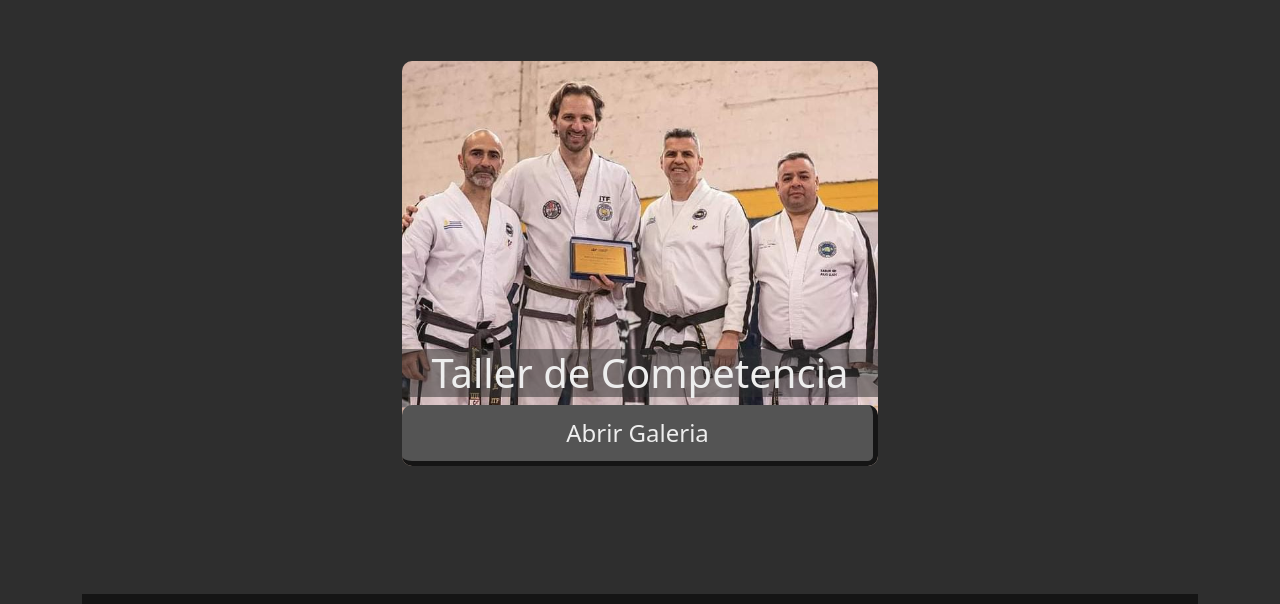
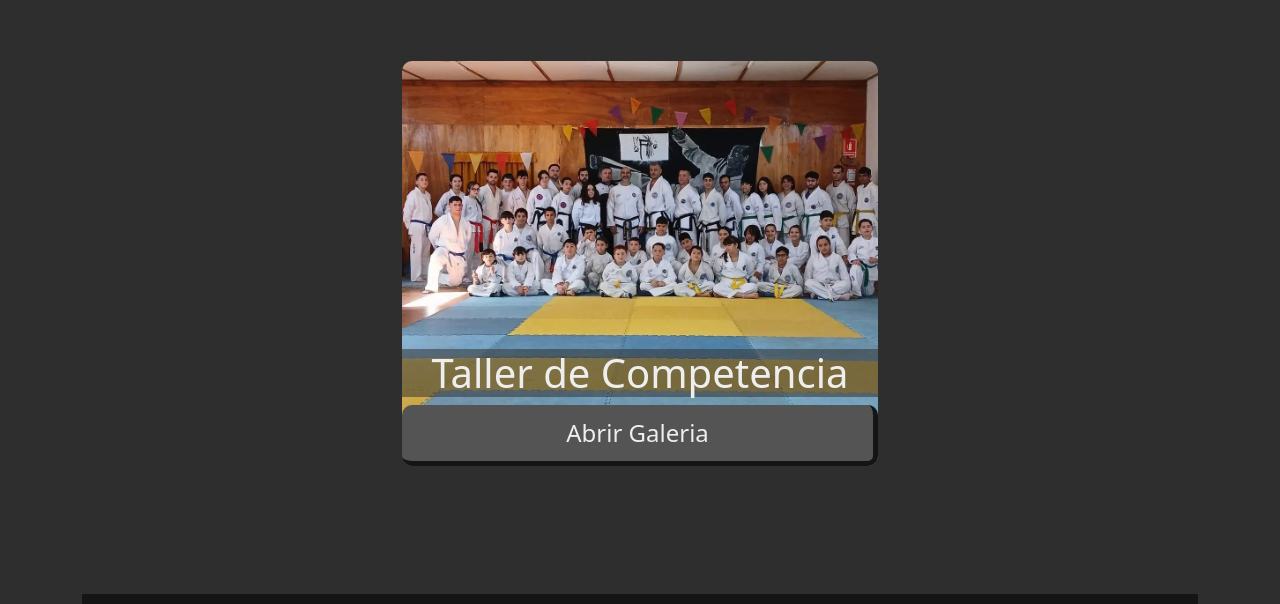
Before and after one commit to Lagarto086/MasterDelCastillo, a plain HTML site: page Pages/gallery_clases.html in a window 1280 px wide. Shown: the part 1181-1785 px from the top of the page. Drawn offline with nearby package versions, Linux system fonts and the light colour scheme.

Commit message:
actualizacion de set-24

```diff
--- a/Pages/gallery_clases.html
+++ b/Pages/gallery_clases.html
@@ -201,7 +201,7 @@
         <!-- END MODAL GALERIA 2 -->
 
 
-        <section class="galeriaContenedor sectorClasesGaleriaDos row">
+        <section class="galeriaContenedor sectorClasesGaleriaTres row">
                 <h1 class="galeriaTitulo">Taller de Competencia</h1>
                 <a class="botonGaleria" href="#!" data-bs-toggle="modal" data-bs-target="#modalGaleria3">Abrir
                         Galeria</a>
--- a/Styles/Partials/_gallery.scss
+++ b/Styles/Partials/_gallery.scss
@@ -71,7 +71,7 @@
     }
 
     .sectorClasesGaleriaTres {
-        background-image: url("../Multimedia/Gallery/Galería2/main.jpg");
+        background-image: url("../Multimedia/Gallery/Galería6/main.jpg");
     }
 
     .sectorCompeticionGaleriaUno {
```
Also changed, not shown: Styles/style.css.
